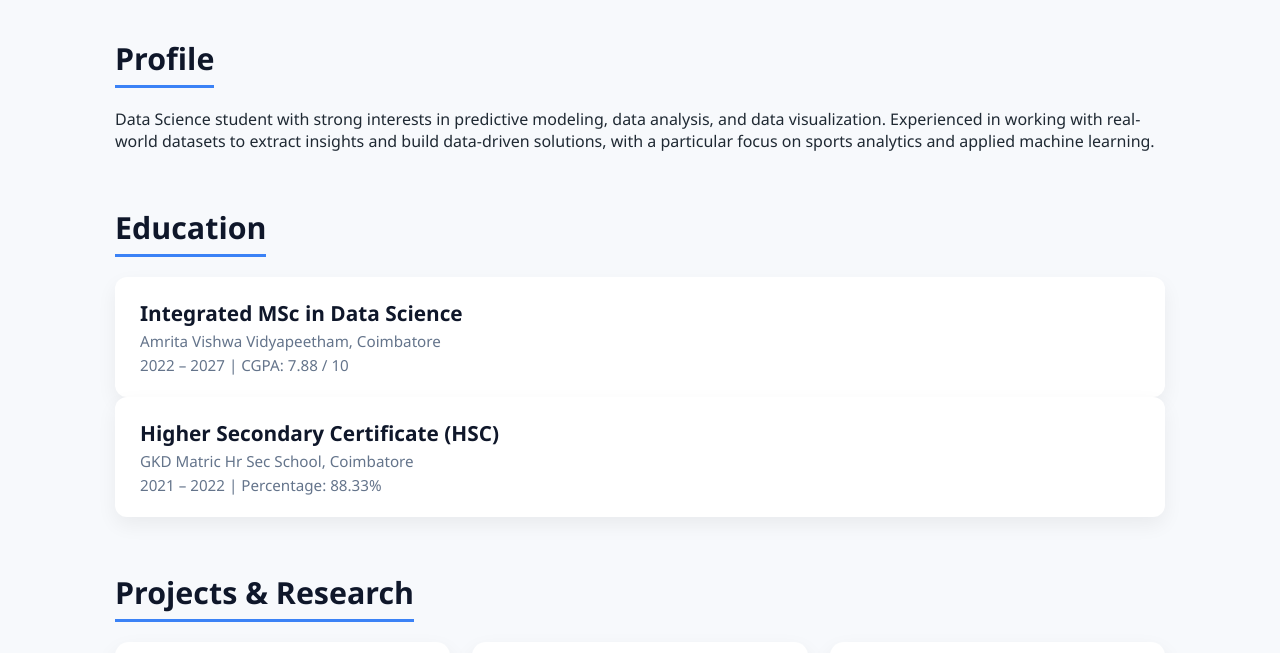
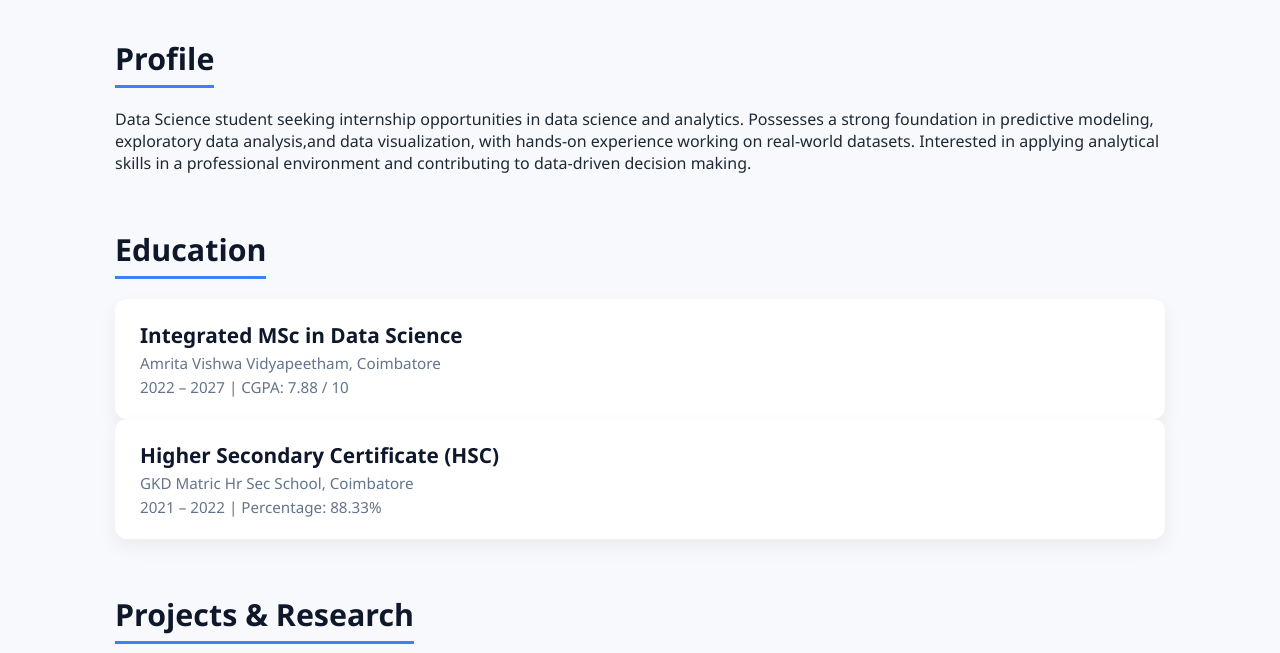
Before and after one commit to RagulPrasad6970/portfolio, a plain HTML site: page index.html in a window 1280 px wide. Shown: the part 122-775 px from the top of the page. Drawn offline with Linux system fonts and the light colour scheme.

Commit message:
Revise profile description for clarity and focus
Updated profile description to reflect internship aspirations and skills.

```diff
--- a/index.html
+++ b/index.html
@@ -41,9 +41,11 @@
   <section class="section">
     <h2>Profile</h2>
     <p>
-      Data Science student with strong interests in predictive modeling, data analysis, and data
-      visualization. Experienced in working with real-world datasets to extract insights and build
-      data-driven solutions, with a particular focus on sports analytics and applied machine learning.
+      Data Science student seeking internship opportunities in data science and analytics.
+      Possesses a strong foundation in predictive modeling,
+      exploratory data analysis,and data visualization, with hands-on experience working on real-world datasets.
+      Interested in applying analytical
+      skills in a professional environment and contributing to data-driven decision making.
     </p>
   </section>
 
```
